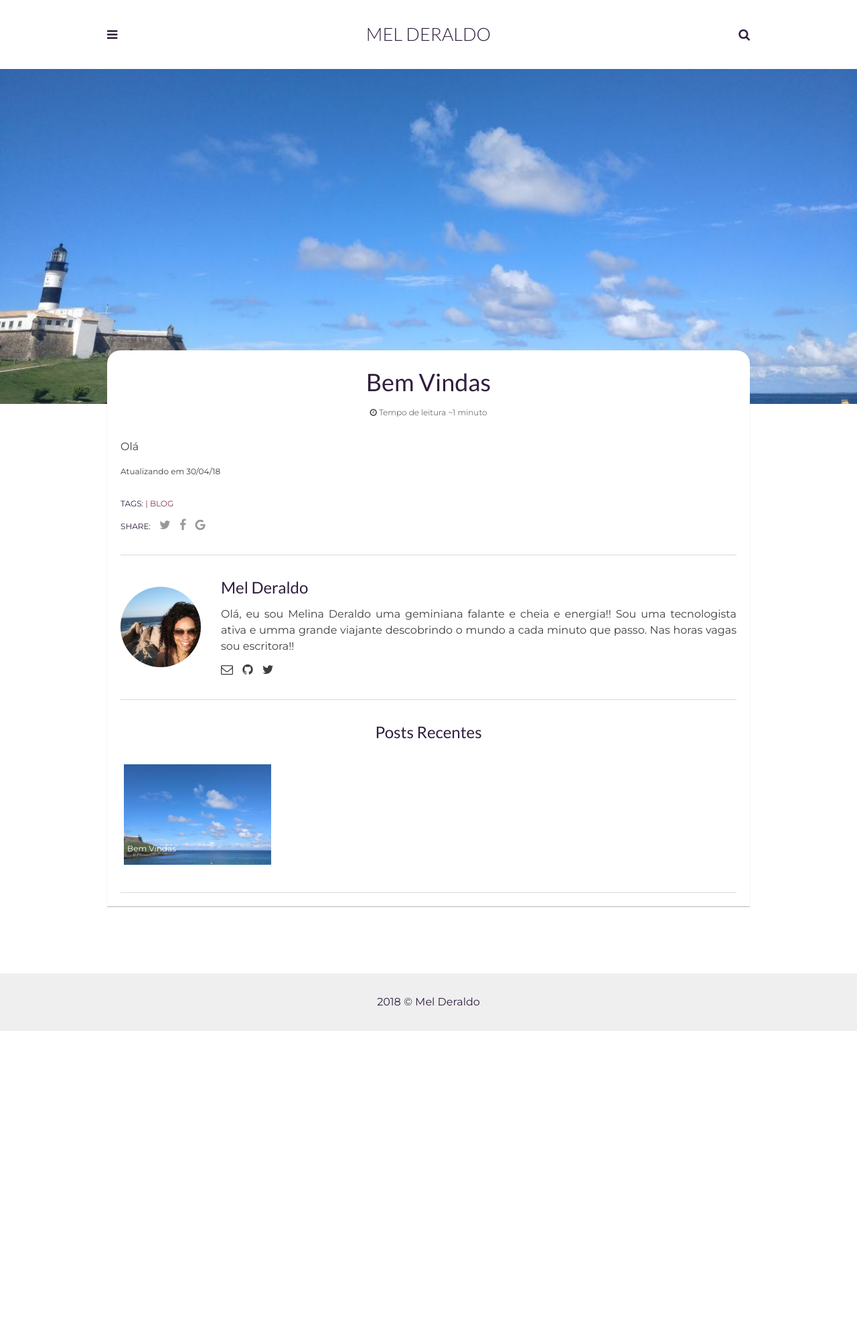
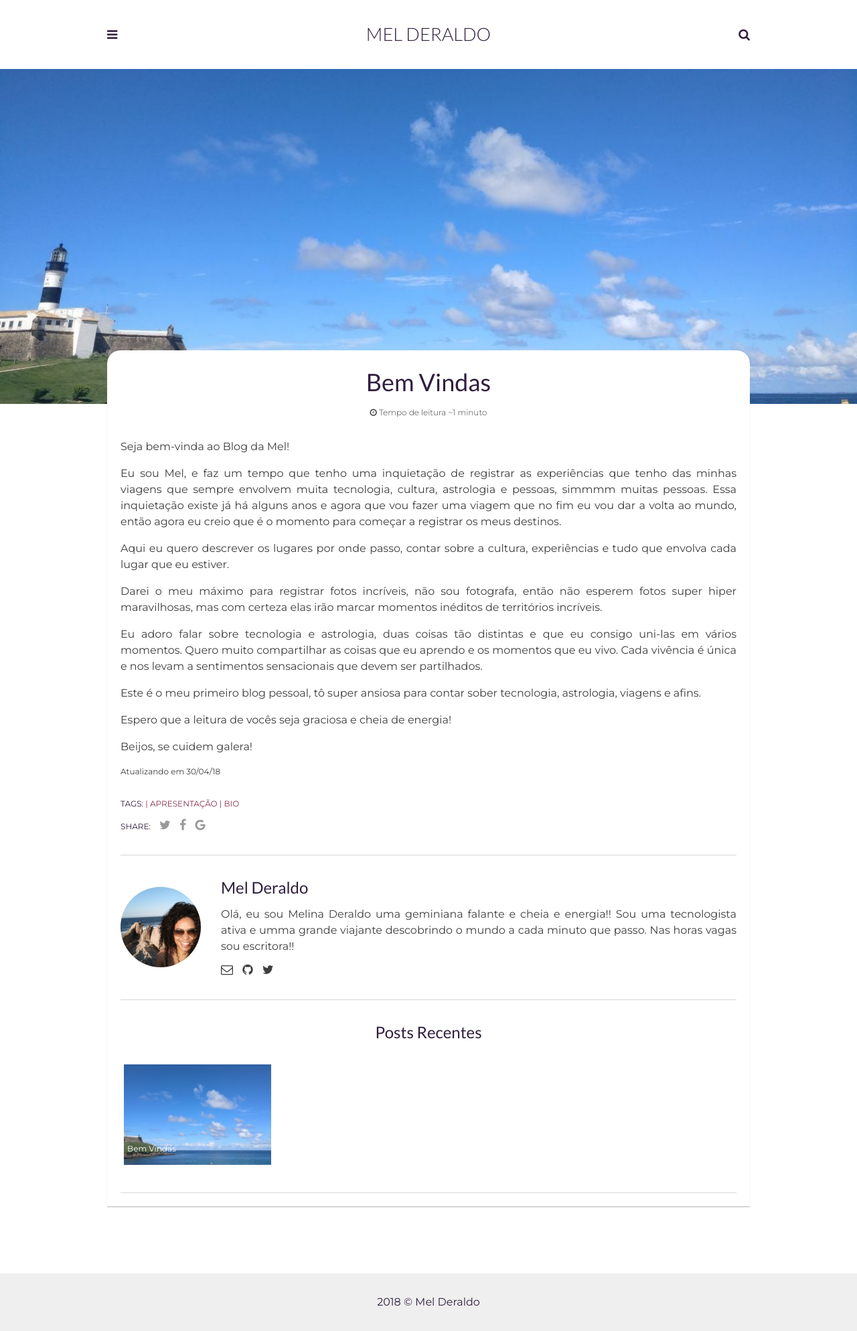
Before and after one commit to mderaldo/adam-blog, a Jekyll site: the page built from _posts/2018-04-30-welcome.markdown, in a window 1280 px wide. Shown: the whole page at 67% size. Built offline with Jekyll 4.4.1, drawn with Linux system fonts in a browser that asks for light colours.

Commit message:
First Post

```diff
--- a/_posts/2018-04-30-welcome.markdown
+++ b/_posts/2018-04-30-welcome.markdown
@@ -3,7 +3,23 @@ layout: post
 title: Bem Vindas
 date: 2018-04-30 13:32:20 +0300
 img: farol-barra-2018.jpg # Add image post (optional)
-tags: [Blog]
+category: Pessoal
+tags: [apresentação, bio]
 author: # Add name author (optional)
 ---
-Olá
+
+Seja bem-vinda ao Blog da Mel!
+
+Eu sou Mel, e faz um tempo que tenho uma inquietação de registrar as experiências que tenho das minhas viagens que sempre envolvem muita tecnologia, cultura, astrologia e pessoas, simmmm muitas pessoas. Essa inquietação existe já há alguns anos e agora que vou fazer uma viagem que no fim eu vou dar a volta ao mundo, então agora eu creio que é o momento para começar a registrar os meus destinos.
+
+Aqui eu quero descrever os lugares por onde passo, contar sobre a cultura, experiências e tudo que envolva cada lugar que eu estiver.
+
+Darei o meu máximo para registrar fotos incríveis, não sou fotografa, então não esperem fotos super hiper maravilhosas, mas com certeza elas irão marcar momentos inéditos de territórios incríveis.
+
+Eu adoro falar sobre tecnologia e astrologia, duas coisas tão distintas e que eu consigo uni-las em vários momentos. Quero muito compartilhar as coisas que eu aprendo e os momentos que eu vivo. Cada vivência é única e nos levam a sentimentos sensacionais que devem ser partilhados.
+
+Este é o meu primeiro blog pessoal, tô super ansiosa para contar sober tecnologia, astrologia, viagens e afins.
+
+Espero que a leitura de vocês seja graciosa e cheia de energia!
+
+Beijos, se cuidem galera!
```
